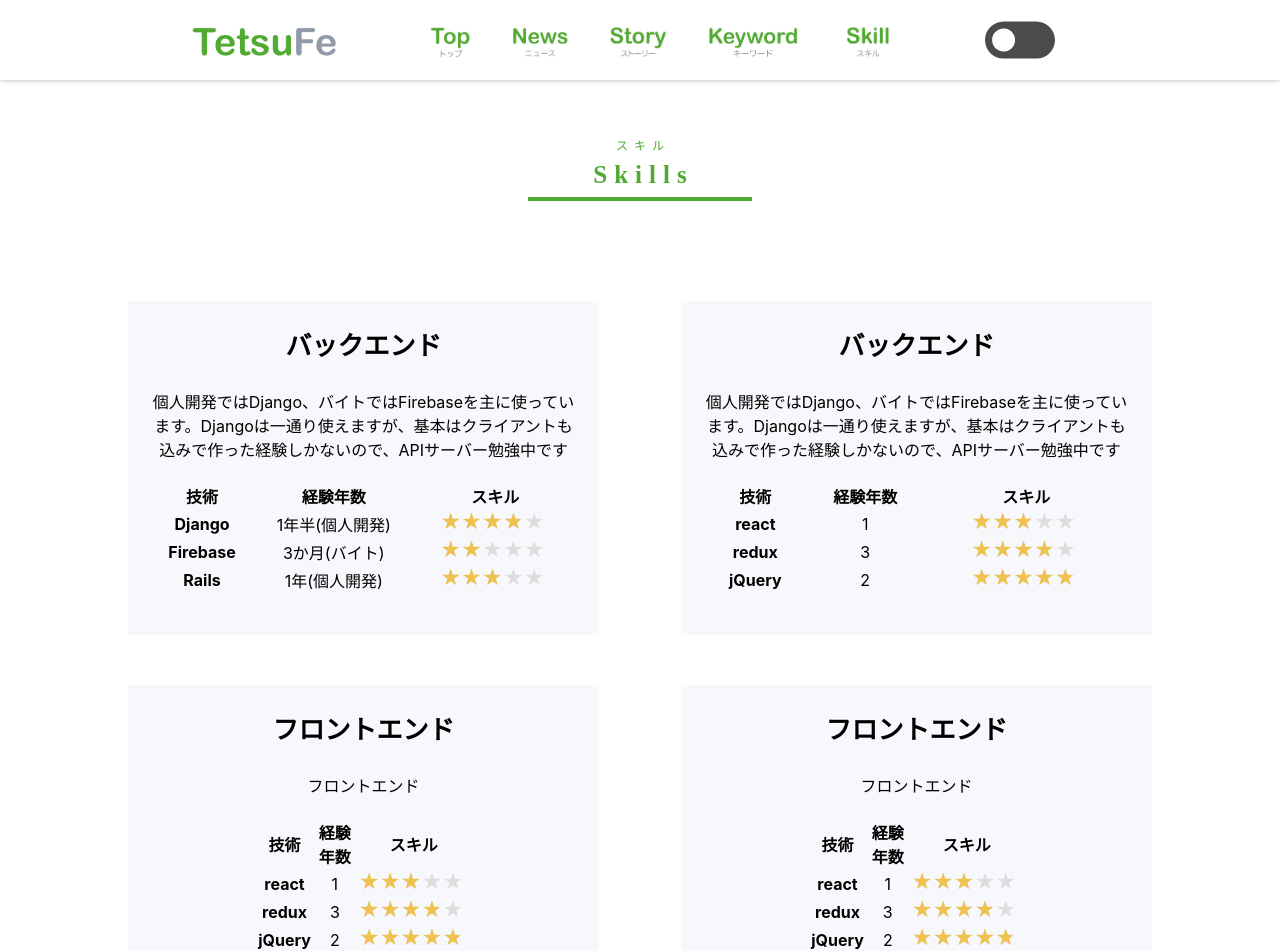
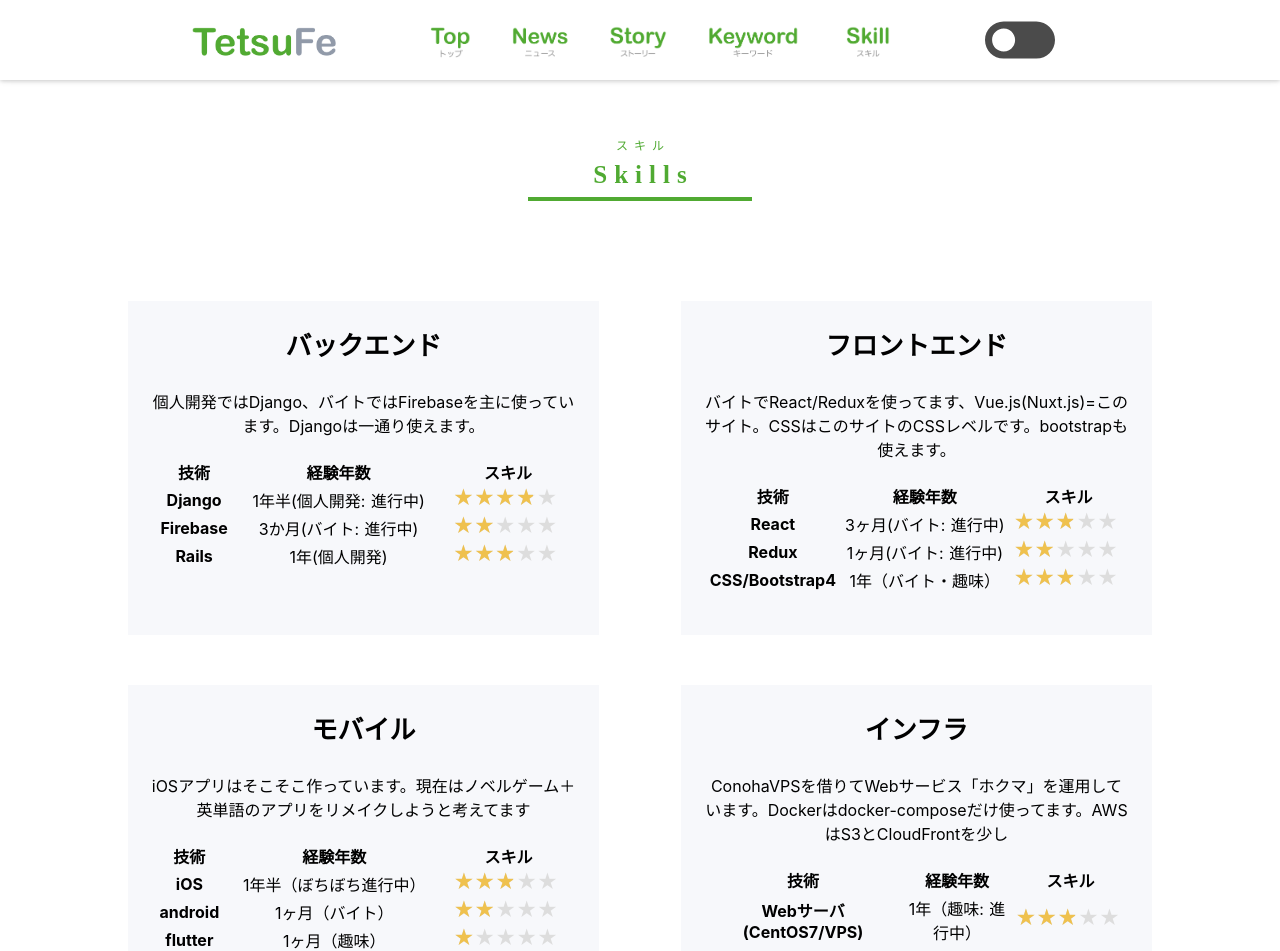
Before and after one commit to TetsuFe/my-official-site, a Nuxt app: page /skill in a window 1280 px wide. Shown: the top 951 px of the page. Built offline with nearby package versions, Linux system fonts and the light colour scheme.

Commit message:
add skill raw text

```diff
--- a/components/SkillList.vue
+++ b/components/SkillList.vue
@@ -19,15 +19,15 @@
         "skills": [
           {
             "title": "バックエンド",
-            "descs": "個人開発ではDjango、バイトではFirebaseを主に使っています。Djangoは一通り使えますが、基本はクライアントも込みで作った経験しかないので、APIサーバー勉強中です",
+            "descs": "個人開発ではDjango、バイトではFirebaseを主に使っています。Djangoは一通り使えます。",
             "sub1": {
               "title": "Django",
-              "howlong": "1年半(個人開発)",
+              "howlong": "1年半(個人開発: 進行中)",
               "rate": "4",
             },
             "sub2": {
               "title": "Firebase",
-              "howlong": "3か月(バイト)",
+              "howlong": "3か月(バイト: 進行中)",
               "rate": "2",
             },
             "sub3": {
@@ -37,78 +37,78 @@
             },
           },
           {
-            "title": "バックエンド",
-            "descs": "個人開発ではDjango、バイトではFirebaseを主に使っています。Djangoは一通り使えますが、基本はクライアントも込みで作った経験しかないので、APIサーバー勉強中です",
+            "title": "フロントエンド",
+            "descs": "バイトでReact/Reduxを使ってます、Vue.js(Nuxt.js)=このサイト。CSSはこのサイトのCSSレベルです。bootstrapも使えます。",
             "sub1": {
-              "title": "react",
-              "howlong": "1",
+              "title": "React",
+              "howlong": "3ヶ月(バイト: 進行中)",
               "rate": "3",
             },
             "sub2": {
-              "title": "redux",
-              "howlong": "3",
-              "rate": "4",
+              "title": "Redux",
+              "howlong": "1ヶ月(バイト: 進行中)",
+              "rate": "2",
             },
             "sub3": {
-              "title": "jQuery",
-              "howlong": "2",
-              "rate": "5",
+              "title": "CSS/Bootstrap4",
+              "howlong": "1年（バイト・趣味）",
+              "rate": "3",
             },
           },
           {
-            "title": "フロントエンド",
-            "descs": "フロントエンド",
+            "title": "モバイル",
+            "descs": "iOSアプリはそこそこ作っています。現在はノベルゲーム＋英単語のアプリをリメイクしようと考えてます",
             "sub1": {
-              "title": "react",
-              "howlong": "1",
+              "title": "iOS",
+              "howlong": "1年半（ぼちぼち進行中）",
               "rate": "3",
             },
             "sub2": {
-              "title": "redux",
-              "howlong": "3",
-              "rate": "4",
+              "title": "android",
+              "howlong": "1ヶ月（バイト）",
+              "rate": "2",
             },
             "sub3": {
-              "title": "jQuery",
-              "howlong": "2",
-              "rate": "5",
+              "title": "flutter",
+              "howlong": "1ヶ月（趣味）",
+              "rate": "1",
             },
           },
           {
-            "title": "フロントエンド",
-            "descs": "フロントエンド",
+            "title": "インフラ",
+            "descs": "ConohaVPSを借りてWebサービス「ホクマ」を運用しています。Dockerはdocker-composeだけ使ってます。AWSはS3とCloudFrontを少し",
             "sub1": {
-              "title": "react",
-              "howlong": "1",
+              "title": "Webサーバ(CentOS7/VPS)",
+              "howlong": "1年（趣味: 進行中）",
               "rate": "3",
             },
             "sub2": {
-              "title": "redux",
-              "howlong": "3",
-              "rate": "4",
+              "title": "Docker",
+              "howlong": "1年（趣味: 進行中）",
+              "rate": "3",
             },
             "sub3": {
-              "title": "jQuery",
-              "howlong": "2",
-              "rate": "5",
+              "title": "AWS(S3/CloudFront)",
+              "howlong": "1年（趣味: 進行中）",
+              "rate": "2",
             },
           },
           {
-            "title": "フロントエンド",
-            "descs": "フロントエンド",
+            "title": "その他・開発ツール等",
+            "descs": "Git/Githubは基本問題なく使えるレベルです。ファッションVimmerです。",
             "sub1": {
-              "title": "react",
-              "howlong": "1",
+              "title": "Git/Github",
+              "howlong": "2年（進行中）",
+              "rate": "4",
+            },
+            "sub2": {
+              "title": "Vim",
+              "howlong": "3年",
               "rate": "3",
             },
-            "sub2": {
-              "title": "redux",
-              "howlong": "3",
-              "rate": "4",
-            },
             "sub3": {
-              "title": "jQuery",
-              "howlong": "2",
+              "title": "アニメ/ノベルゲーム",
+              "howlong": "10年以上",
               "rate": "5",
             },
           },
```
